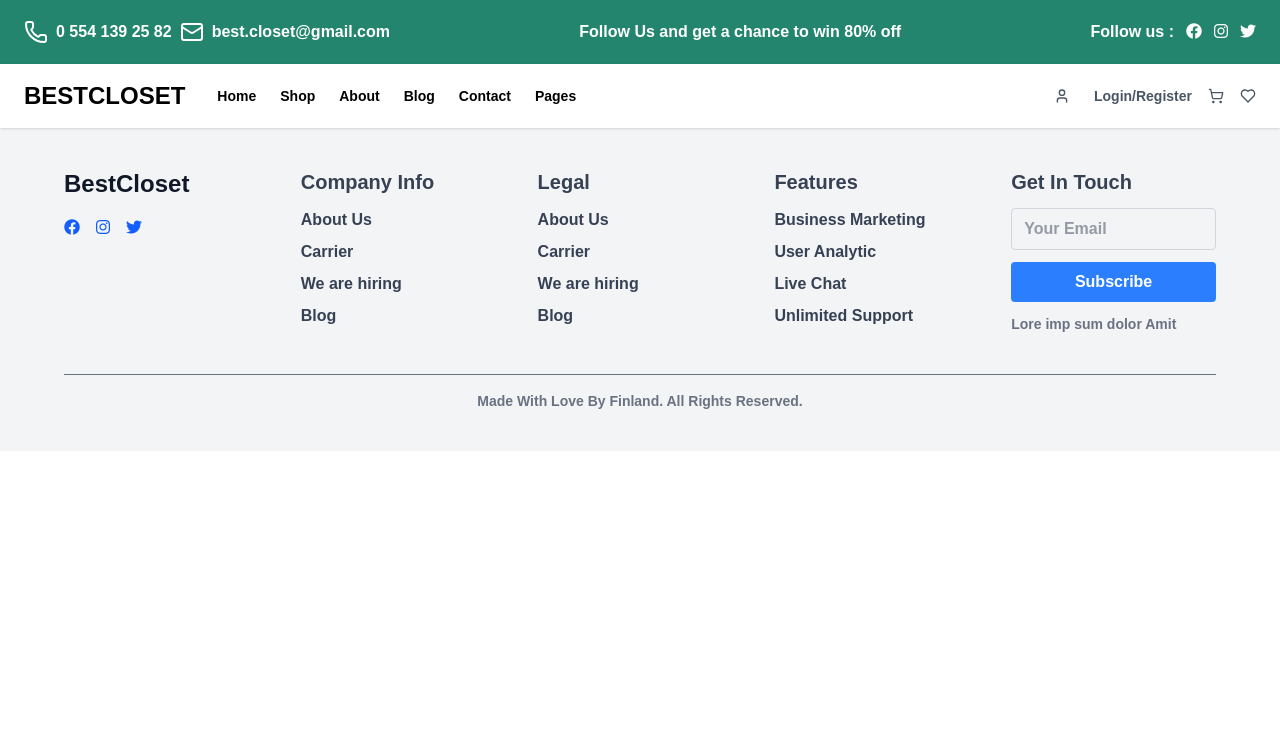
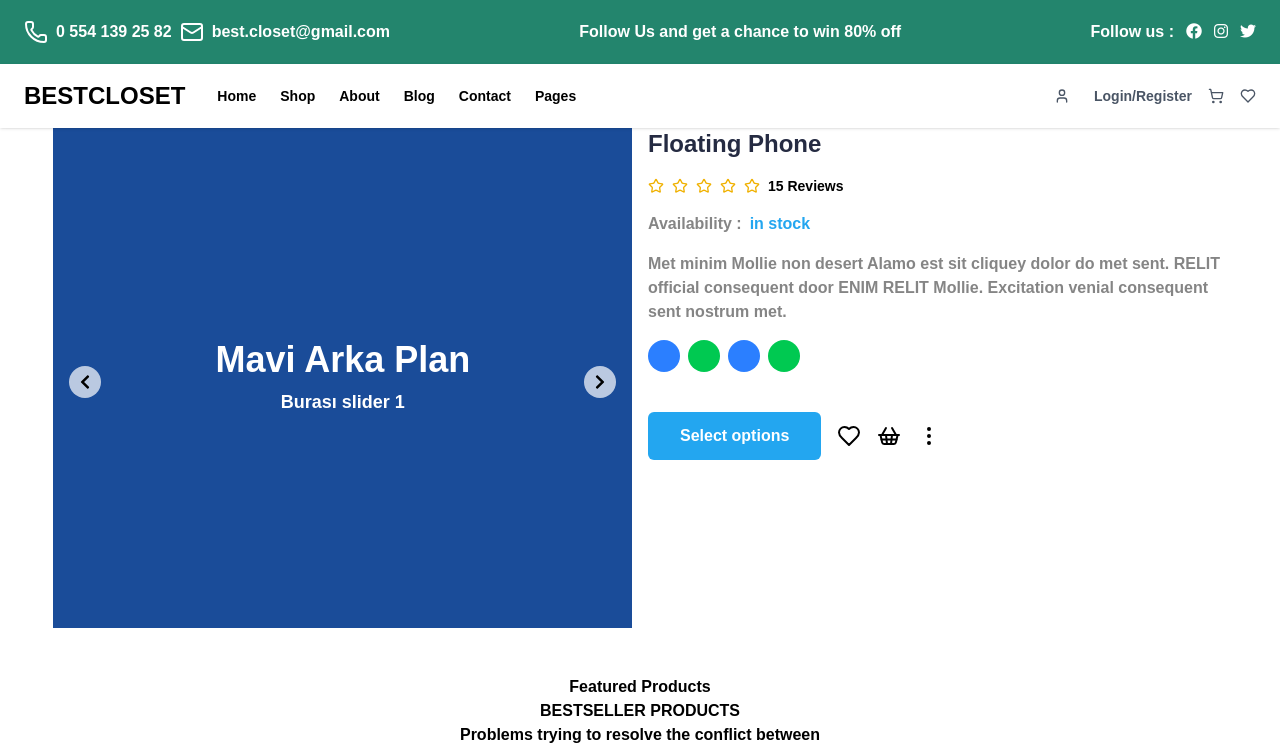
Before and after one commit to bernakocalar/BestCloset, a React (Vite) app: page /product-detail in a window 1280 px wide. Shown: the top 745 px of the page. Built offline with nearby package versions, Linux system fonts and the light colour scheme.

Commit message:
feat: update Campaign component layout and styles; add DetailCard component; implement ProductDetailPage; enhance ProductCard with navigation; integrate new components in PageContent

```diff
--- a/src/components/Campaign.jsx
+++ b/src/components/Campaign.jsx
@@ -1,18 +1,37 @@
-export default function Campaign (){
-    return <section className="flex w-10/12 mx-auto">
-        <div>
-            <img src="\assets\asian-woman-man-with-winter-clothes 1.png"/>
+export default function Campaign() {
+  return (
+    <section className="flex flex-col md:flex-row w-11/12 mx-auto items-center gap-8 py-8">
+      {/* GÖRSEL */}
+      <div className="w-full md:w-6/12">
+        <img
+          src="/assets/asian-woman-man-with-winter-clothes 1.png"
+          alt="Model"
+          className="w-full h-auto object-cover"
+        />
+      </div>
+
+      {/* METİN BLOĞU */}
+      <div className="flex flex-col justify-center w-full md:w-5/12 space-y-4 text-center md:text-left">
+        <h2 className="text-base md:text-lg text-[#737373] font-medium tracking-widest">
+          SUMMER 2020
+        </h2>
+        <h2 className="text-3xl md:text-6xl font-bold leading-snug">
+          Part of the Neural <br className="hidden md:block" />
+          Universe
+        </h2>
+        <p className="text-sm md:text-base text-[#737373]">
+          We know how large objects will act, but things on a small scale.
+        </p>
+
+        <div className="flex flex-col md:flex-row gap-4 md:gap-2 mt-4">
+          <button className="rounded-md bg-[#2DC071] px-8 py-3 text-white">
+            BUY NOW
+          </button>
+          <button className="rounded-md bg-white px-8 py-3 text-[#2DC071] border border-[#2DC071]">
+            READ MORE
+          </button>
         </div>
-        <div className="flex flex-col justify-center mx-auto w-4/12 space-y-4">
-            <h2>SUMMER 2020</h2>
-            <h2 className="text-6xl">Part of the Neural
-            Universe</h2>
-            <p className="text-[#737373]">We know how large objects will act,
-            but things on a small scale.</p>
-            <div className="space-x-2" >
-                <button className="rounded-md bg-[#2DC071] px-12 py-4 text-white">BUY NOW</button>
-                <button className="rounded-md bg-white px-12 py-4 text-[#2DC071] border border-[#2DC071]">READ MORE</button>
-            </div>
-        </div>
+      </div>
     </section>
+  );
 }
--- /dev/null
+++ b/src/components/DetailCard.jsx
@@ -0,0 +1,111 @@
+// components/HeroSlider.jsx
+import Slider from "react-slick";
+import { FaChevronLeft, FaChevronRight } from "react-icons/fa";
+import {
+  Heart,
+  MoreVertical,
+  ShoppingBasketIcon,
+  StarIcon,
+} from "lucide-react";
+
+// Sol ok bileşeni
+const PrevArrow = ({ onClick }) => (
+  <button
+    onClick={onClick}
+    className="absolute top-1/2 left-4 transform -translate-y-1/2 bg-white/70 hover:bg-white text-black rounded-full p-2 z-10"
+  >
+    <FaChevronLeft />
+  </button>
+);
+
+// Sağ ok bileşeni
+const NextArrow = ({ onClick }) => (
+  <button
+    onClick={onClick}
+    className="absolute top-1/2 right-4 transform -translate-y-1/2 bg-white/70 hover:bg-white text-black rounded-full p-2 z-10"
+  >
+    <FaChevronRight />
+  </button>
+);
+
+const DetailCard = () => {
+  const settings = {
+    dots: false,
+    arrows: true,
+    infinite: true,
+    speed: 500,
+    slidesToShow: 1,
+    slidesToScroll: 1,
+    prevArrow: <PrevArrow />,
+    nextArrow: <NextArrow />,
+  };
+  const colors = ["blue-500", "green-500", "blue-500", "green-500"];
+  return (
+    <section className="flex flex-col md:flex-row w-11/12 mx-auto gap-4">
+      {/* SLIDER */}
+      <div className="w-full md:w-6/12 max-h-[600px] overflow-hidden relative">
+        <Slider {...settings}>
+          {/* Slide 1 */}
+          <div className="relative w-full h-[400px] md:h-[500px] bg-blue-500">
+            <div className="absolute inset-0 bg-black/40 flex flex-col justify-center items-center text-white text-center p-4">
+              <h2 className="text-2xl md:text-4xl font-bold">Mavi Arka Plan</h2>
+              <p className="text-base md:text-lg mt-2">Burası slider 1</p>
+            </div>
+          </div>
+
+          {/* Slide 2 */}
+          <div className="relative w-full h-[400px] md:h-[500px] bg-green-500">
+            <div className="absolute inset-0 bg-black/40 flex flex-col justify-center items-center text-white text-center p-4">
+              <h2 className="text-2xl md:text-4xl font-bold">
+                Yeşil Arka Plan
+              </h2>
+              <p className="text-base md:text-lg mt-2">Burası slider 2</p>
+            </div>
+          </div>
+        </Slider>
+      </div>
+
+      {/* BİLGİ BLOĞU */}
+      <div className="w-full md:w-6/12 flex flex-col space-y-4">
+        <h3 className="text-xl md:text-2xl text-[#252B42]">Floating Phone</h3>
+
+        <div className="flex space-x-2 items-center">
+          <StarIcon className="w-4 h-4 text-yellow-500" />
+          <StarIcon className="w-4 h-4 text-yellow-500" />
+          <StarIcon className="w-4 h-4 text-yellow-500" />
+          <StarIcon className="w-4 h-4 text-yellow-500" />
+          <StarIcon className="w-4 h-4 text-yellow-500" />
+          <p className="text-sm">15 Reviews</p>
+        </div>
+
+        <div className="flex space-x-2 items-center">
+          <p className="text-[#858585]">Availability : </p>
+          <p className="text-[#23A6F0]">in stock</p>
+        </div>
+
+        <p className="text-sm md:text-base text-[#858585]">
+          Met minim Mollie non desert Alamo est sit cliquey dolor do met sent.
+          RELIT official consequent door ENIM RELIT Mollie. Excitation venial
+          consequent sent nostrum met.
+        </p>
+
+        <div className="flex space-x-2">
+          {colors.map((color, index) => (
+            <div key={index} className={`w-8 h-8 rounded-full bg-${color}`} />
+          ))}
+        </div>
+
+        <div className="flex space-x-4 items-center mt-6">
+          <button className="rounded-md bg-[#23A6F0] px-8 py-3 text-white text-sm md:text-base">
+            Select options
+          </button>
+          <Heart />
+          <ShoppingBasketIcon />
+          <MoreVertical />
+        </div>
+      </div>
+    </section>
+  );
+};
+
+export default DetailCard;
--- a/src/components/ProductCard.jsx
+++ b/src/components/ProductCard.jsx
@@ -1,6 +1,17 @@
-export default function ProductCard({ src, price }){
-  const colors = ['blue-500', 'green-500', 'blue-500', 'green-500'];
-    return <div className="border rounded-lg p-4 shadow-md text-center space-y-2">
+import { useNavigate } from "react-router-dom";
+
+export default function ProductCard({ src }) {
+  const navigate = useNavigate();
+
+  const handleClick = () => {
+    navigate("/product-detail");
+  };
+  const colors = ["blue-500", "green-500", "blue-500", "green-500"];
+  return (
+    <div
+      onClick={handleClick}
+      className="border rounded-lg p-4 shadow-md text-center space-y-2"
+    >
       <img src={src} alt="" className="w-full object-cover rounded" />
       <p className="font-semibold mt-2">Graphic Design</p>
       <p className="text-gray-500">English Department</p>
@@ -10,11 +21,9 @@ export default function ProductCard({ src, price }){
       </div>
       <div className="flex space-x-2 justify-center">
         {colors.map((color, index) => (
-        <div
-          key={index}
-          className={`w-4 h-4 rounded-full bg-${color}`}
-        />
+          <div key={index} className={`w-4 h-4 rounded-full bg-${color}`} />
         ))}
       </div>
     </div>
+  );
 }
--- /dev/null
+++ b/src/containers/ProductDetailPage.jsx
@@ -0,0 +1,15 @@
+import BestSeller from "../components/BestSeller";
+import Brands from "../components/Brands";
+import DetailCard from "../components/DetailCard";
+
+export default function ProductDetailPage() {
+  return (
+    <section>
+      <div className="my-20" />
+      <DetailCard />
+      <div className="my-10" />
+      <BestSeller />
+      <Brands />
+    </section>
+  );
+}
```
Also changed, not shown: src/layout/PageContent.jsx (+6 -4 lines). Lines whose indentation alone changed are shown as unchanged.
